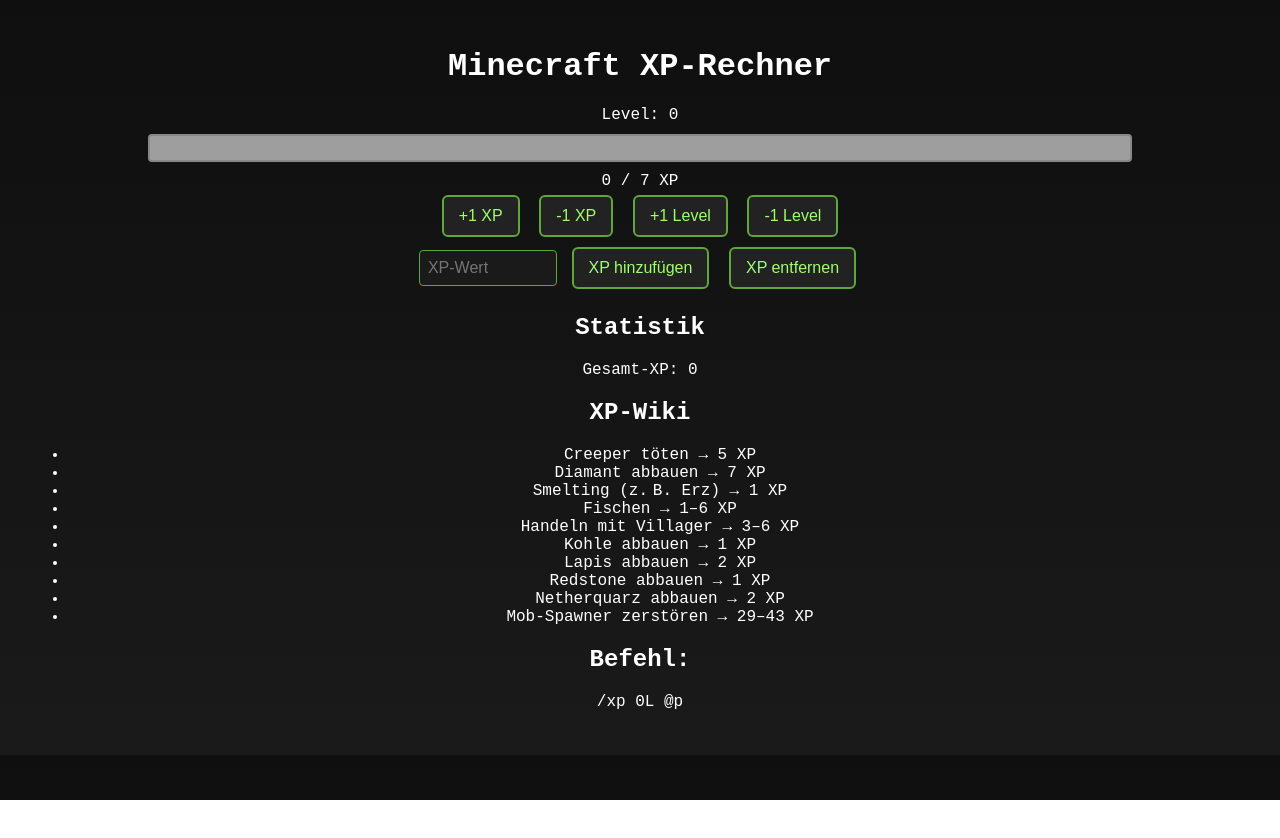
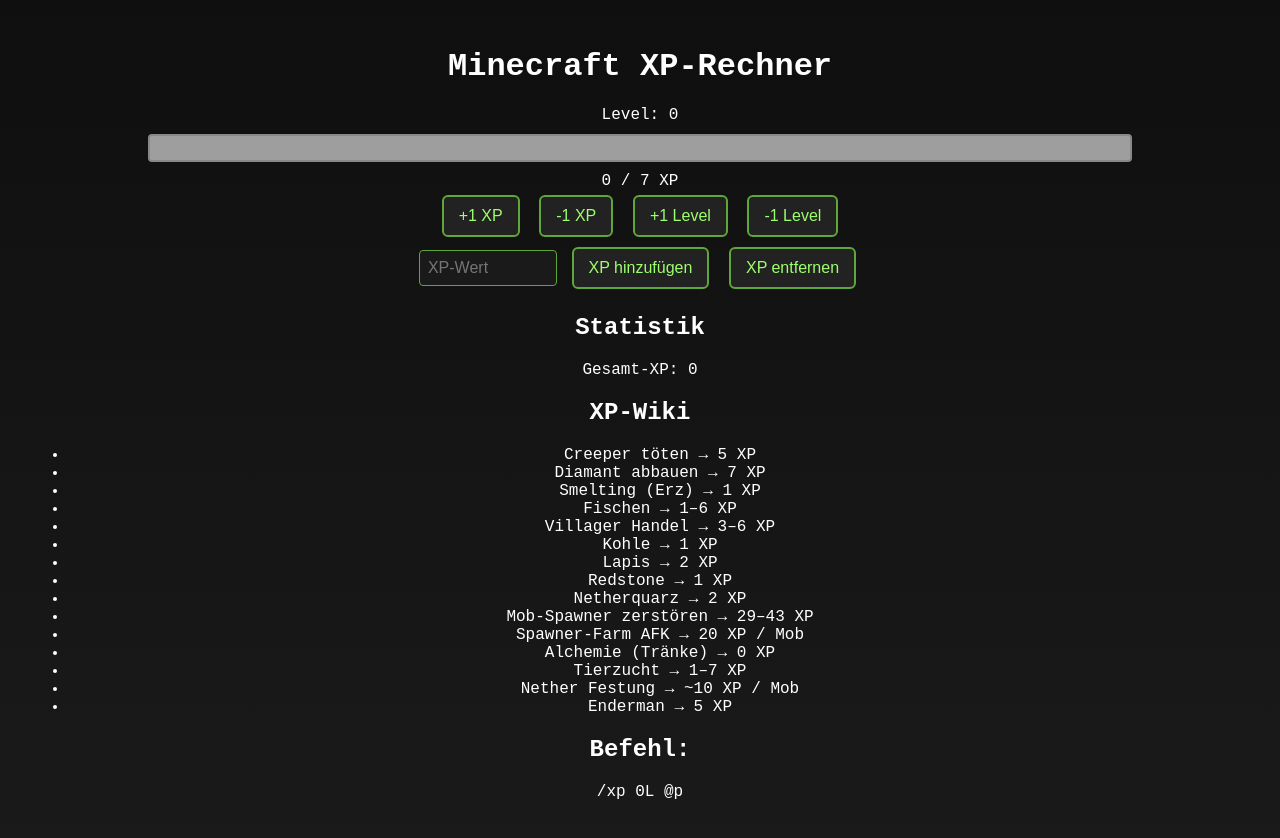
Before and after one commit to Prinzvonbinz/XP-Calculator, a plain HTML site: page index.html in a window 1280 px wide. Before the commit the page ends 800 px from the top, so only its background shows below. Drawn offline with Linux system fonts and the light colour scheme; grey boxes are pictures that could not be loaded.

Commit message:
Update index.html

```diff
--- a/index.html
+++ b/index.html
@@ -39,14 +39,19 @@
     <ul id="wiki">
       <li>Creeper töten → 5 XP</li>
       <li>Diamant abbauen → 7 XP</li>
-      <li>Smelting (z. B. Erz) → 1 XP</li>
+      <li>Smelting (Erz) → 1 XP</li>
       <li>Fischen → 1–6 XP</li>
-      <li>Handeln mit Villager → 3–6 XP</li>
-      <li>Kohle abbauen → 1 XP</li>
-      <li>Lapis abbauen → 2 XP</li>
-      <li>Redstone abbauen → 1 XP</li>
-      <li>Netherquarz abbauen → 2 XP</li>
+      <li>Villager Handel → 3–6 XP</li>
+      <li>Kohle → 1 XP</li>
+      <li>Lapis → 2 XP</li>
+      <li>Redstone → 1 XP</li>
+      <li>Netherquarz → 2 XP</li>
       <li>Mob-Spawner zerstören → 29–43 XP</li>
+      <li>Spawner-Farm AFK → 20 XP / Mob</li>
+      <li>Alchemie (Tränke) → 0 XP</li>
+      <li>Tierzucht → 1–7 XP</li>
+      <li>Nether Festung → ~10 XP / Mob</li>
+      <li>Enderman → 5 XP</li>
     </ul>
 
     <h2>Befehl:</h2>
```
